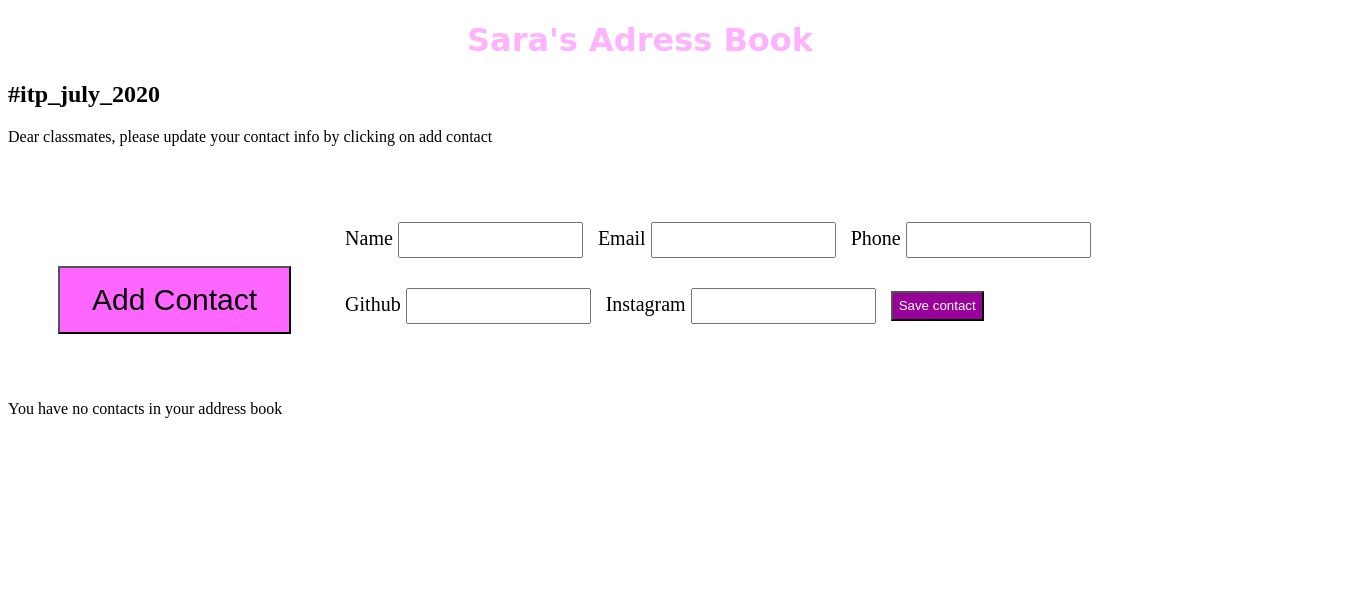
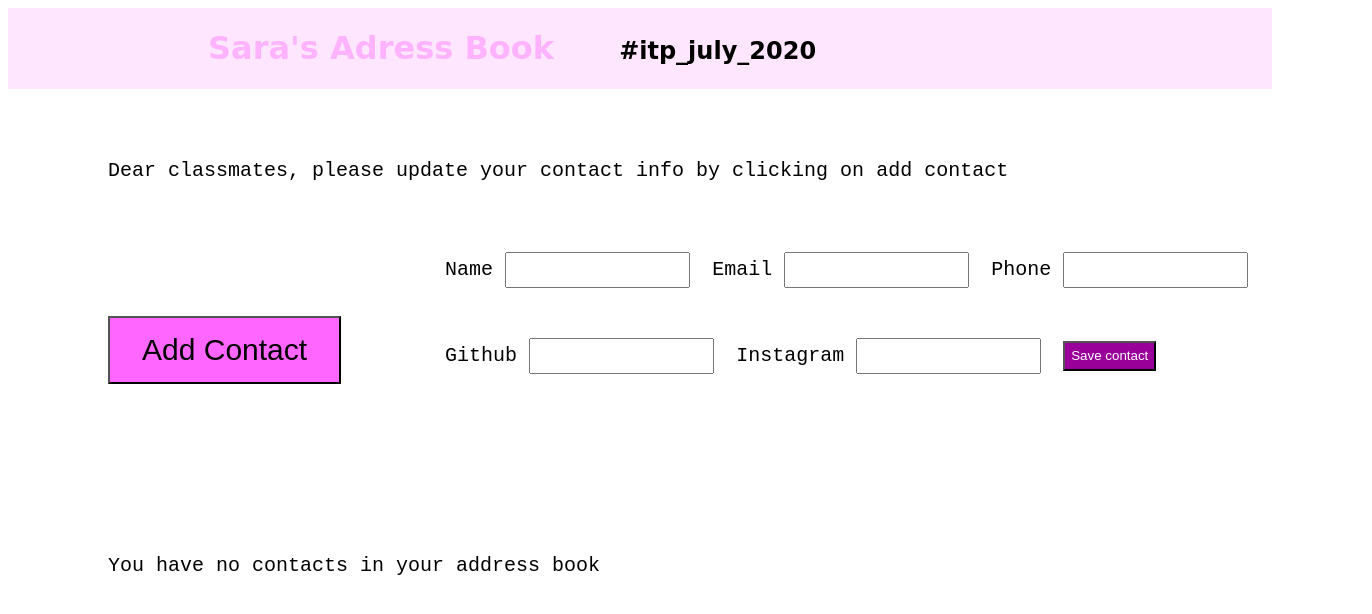
Before and after one commit to SaraFrantzen/addressBook, a website: page index.html in a window 1280 px wide. Both pictures are taken after a click on the button "Add Contact". Shown: the whole page, 1372 px wide, since content can reach past the window. Drawn offline with Linux system fonts and the light colour scheme; a web font is replaced by a local one.

Commit message:
updating css styling

```diff
--- a/app.js
+++ b/app.js
@@ -14,8 +14,8 @@ const  renderContacts = () => {
 		li.innerHTML = `
 		  <span>${contact.name}</span> |
 		  <span>${contact.email}</span> |
-		  <span>${contact.phone}</span>
-		  <span>${contact.github}</span>
+		  <span>${contact.phone}</span> |
+		  <span>${contact.github}</span> |
 		  <span>${contact.instagram}</span>
 	    `
 	    ul.appendChild(li)
--- a/style.css
+++ b/style.css
@@ -8,7 +8,7 @@ button {
     display: inline-block;
     font-size: 30px;
     cursor: pointer;
-    margin: 50px;
+    margin: 100px;
 
 }
 button:hover{
@@ -16,21 +16,35 @@ button:hover{
   background-color:#990099;
   transition: all 750ms;
 }
-
 h1 {
-  text-align: center;
-    color: #ffb3ff;
+  display: inline-block;
+  color: #ffb3ff;
+  margin-left: 200px;
+  margin-right: 60px;
+}
+h2 {
+  display: inline-block;
+}
+p {
+  font-family: monospace;
+  font-size: 20px;
+  position: relative;
+  left: 100px;
+  top: 50px;
+}
+header {
     font-family: 'Barrio', cursive;
-
+    background-color: #ffe6ff;
 }
 
 #new-contact-form {
     display: inline-block;
     font-size: 20px;
+    font-family: monospace;
 }
 form, input {
     height: 30px;
-    margin-top: 30px;
+    margin-top: 50px;
     margin-right: 10px;
     display: inline-block;
 }
```
